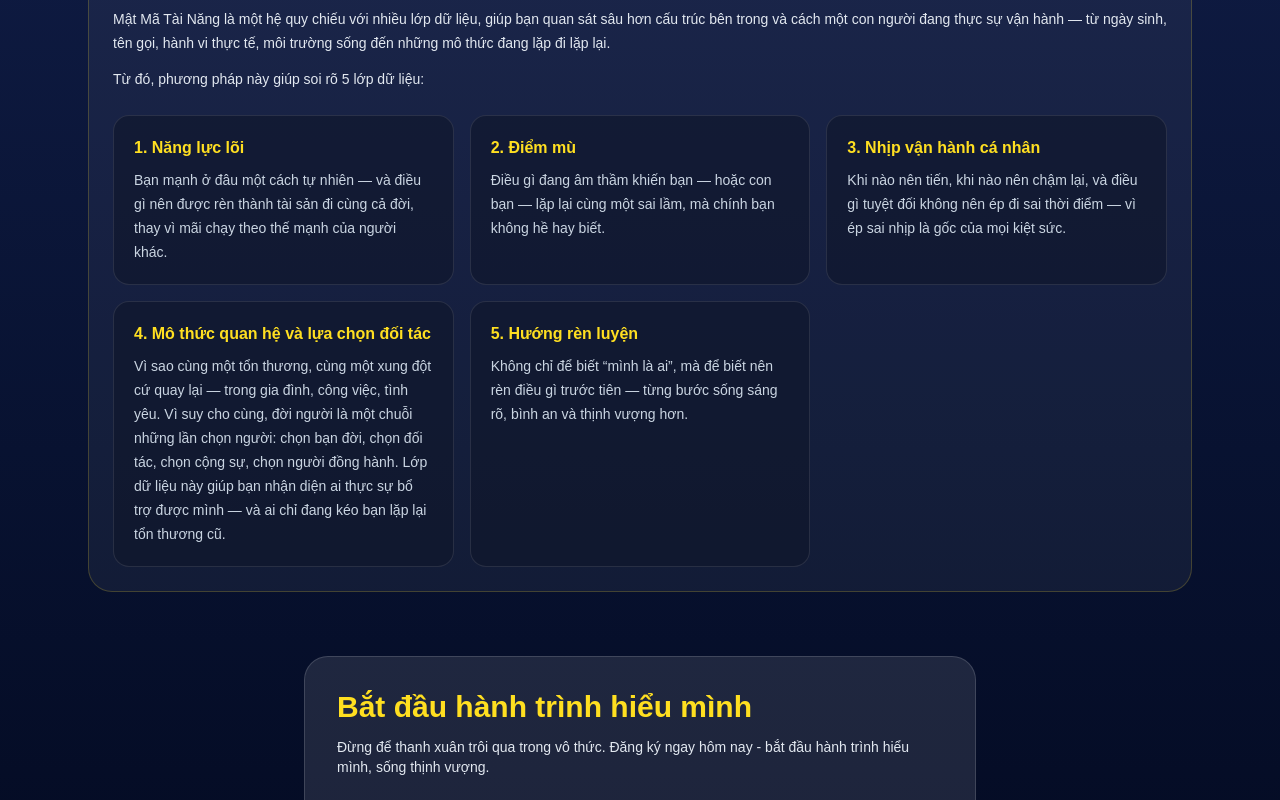
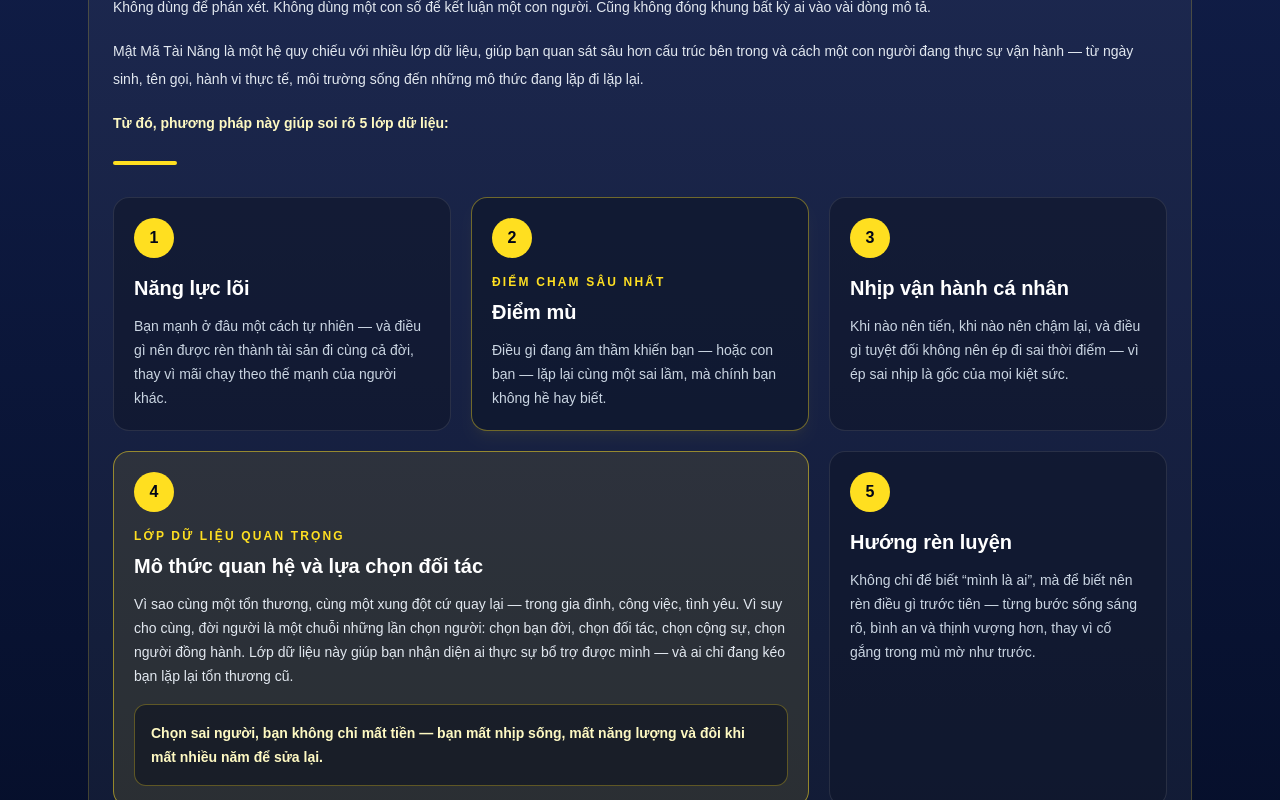
Before and after one commit to lanmatmathinhvuong-dot/mtmv, a Next.js app: page / in a window 1280 px wide. Shown: the part 2600-3400 px from the top of the page. Built offline with nearby package versions, Linux system fonts and the light colour scheme; no server answers.

Commit message:
nang cap giao dien module soi dieu gi

```diff
--- a/app/page.tsx
+++ b/app/page.tsx
@@ -219,60 +219,107 @@ setGhiChuDacBiet("");
     </p>
   </div>
 </section>
-     <section className="mt-16 rounded-3xl border border-yellow-300/20 bg-white/5 p-6 text-left">
+    <section className="mt-16 rounded-3xl border border-yellow-300/20 bg-white/5 p-6 text-left">
   <p className="text-sm font-bold uppercase tracking-[0.25em] text-yellow-300">
     MẬT MÃ TÀI NĂNG GIÚP BẠN SOI ĐIỀU GÌ?
   </p>
 
-  <h2 className="mt-3 text-3xl font-black text-white">
-    Không phán xét. Không đóng khung. Chỉ soi rõ cách một con người đang vận hành.
+  <h2 className="mt-3 max-w-4xl text-3xl font-black leading-tight text-white md:text-4xl">
+    Không phán xét. Không đóng khung. Chỉ soi rõ cách{" "}
+    <span className="text-yellow-300">một con người</span> đang vận hành.
   </h2>
 
-  <div className="mt-4 space-y-3 text-sm leading-6 text-slate-200">
+  <div className="mt-5 max-w-5xl space-y-4 text-sm leading-7 text-slate-200">
     <p>
-      Không dùng để phán xét. Không dùng một con số để kết luận một con người. Cũng không đóng khung bất kỳ ai vào vài dòng mô tả.
+      Không dùng để phán xét. Không dùng một con số để kết luận một con người.
+      Cũng không đóng khung bất kỳ ai vào vài dòng mô tả.
     </p>
+
     <p>
-      Mật Mã Tài Năng là một hệ quy chiếu với nhiều lớp dữ liệu, giúp bạn quan sát sâu hơn cấu trúc bên trong và cách một con người đang thực sự vận hành — từ ngày sinh, tên gọi, hành vi thực tế, môi trường sống đến những mô thức đang lặp đi lặp lại.
+      Mật Mã Tài Năng là một hệ quy chiếu với nhiều lớp dữ liệu, giúp bạn quan
+      sát sâu hơn cấu trúc bên trong và cách một con người đang thực sự vận hành
+      — từ ngày sinh, tên gọi, hành vi thực tế, môi trường sống đến những mô
+      thức đang lặp đi lặp lại.
     </p>
-    <p>
+
+    <p className="font-semibold text-yellow-100">
       Từ đó, phương pháp này giúp soi rõ 5 lớp dữ liệu:
     </p>
   </div>
 
-  <div className="mt-6 grid gap-4 md:grid-cols-2 xl:grid-cols-3">
+  <div className="mt-6 h-1 w-16 rounded-full bg-yellow-300"></div>
+
+  <div className="mt-8 grid gap-5 md:grid-cols-2 xl:grid-cols-3">
     <div className="rounded-2xl border border-white/10 bg-slate-900/60 p-5">
-      <h3 className="font-bold text-yellow-300">1. Năng lực lõi</h3>
-      <p className="mt-2 text-sm leading-6 text-slate-300">
-        Bạn mạnh ở đâu một cách tự nhiên — và điều gì nên được rèn thành tài sản đi cùng cả đời, thay vì mãi chạy theo thế mạnh của người khác.
+      <div className="flex h-10 w-10 items-center justify-center rounded-full bg-yellow-300 font-black text-slate-950">
+        1
+      </div>
+      <h3 className="mt-4 text-xl font-black text-white">Năng lực lõi</h3>
+      <p className="mt-3 text-sm leading-6 text-slate-300">
+        Bạn mạnh ở đâu một cách tự nhiên — và điều gì nên được rèn thành tài
+        sản đi cùng cả đời, thay vì mãi chạy theo thế mạnh của người khác.
+      </p>
+    </div>
+
+    <div className="rounded-2xl border border-yellow-300/40 bg-slate-900/70 p-5 shadow-lg shadow-yellow-300/5">
+      <div className="flex h-10 w-10 items-center justify-center rounded-full bg-yellow-300 font-black text-slate-950">
+        2
+      </div>
+      <p className="mt-4 text-xs font-bold uppercase tracking-[0.18em] text-yellow-300">
+        Điểm chạm sâu nhất
+      </p>
+      <h3 className="mt-2 text-xl font-black text-white">Điểm mù</h3>
+      <p className="mt-3 text-sm leading-6 text-slate-300">
+        Điều gì đang âm thầm khiến bạn — hoặc con bạn — lặp lại cùng một sai
+        lầm, mà chính bạn không hề hay biết.
       </p>
     </div>
 
     <div className="rounded-2xl border border-white/10 bg-slate-900/60 p-5">
-      <h3 className="font-bold text-yellow-300">2. Điểm mù</h3>
-      <p className="mt-2 text-sm leading-6 text-slate-300">
-        Điều gì đang âm thầm khiến bạn — hoặc con bạn — lặp lại cùng một sai lầm, mà chính bạn không hề hay biết.
+      <div className="flex h-10 w-10 items-center justify-center rounded-full bg-yellow-300 font-black text-slate-950">
+        3
+      </div>
+      <h3 className="mt-4 text-xl font-black text-white">
+        Nhịp vận hành cá nhân
+      </h3>
+      <p className="mt-3 text-sm leading-6 text-slate-300">
+        Khi nào nên tiến, khi nào nên chậm lại, và điều gì tuyệt đối không nên
+        ép đi sai thời điểm — vì ép sai nhịp là gốc của mọi kiệt sức.
+      </p>
+    </div>
+
+    <div className="rounded-2xl border border-yellow-300/50 bg-yellow-300/10 p-5 md:col-span-2">
+      <div className="flex h-10 w-10 items-center justify-center rounded-full bg-yellow-300 font-black text-slate-950">
+        4
+      </div>
+      <p className="mt-4 text-xs font-bold uppercase tracking-[0.18em] text-yellow-300">
+        Lớp dữ liệu quan trọng
+      </p>
+      <h3 className="mt-2 text-xl font-black text-white">
+        Mô thức quan hệ và lựa chọn đối tác
+      </h3>
+      <p className="mt-3 text-sm leading-6 text-slate-200">
+        Vì sao cùng một tổn thương, cùng một xung đột cứ quay lại — trong gia
+        đình, công việc, tình yêu. Vì suy cho cùng, đời người là một chuỗi những
+        lần chọn người: chọn bạn đời, chọn đối tác, chọn cộng sự, chọn người
+        đồng hành. Lớp dữ liệu này giúp bạn nhận diện ai thực sự bổ trợ được
+        mình — và ai chỉ đang kéo bạn lặp lại tổn thương cũ.
+      </p>
+      <p className="mt-4 rounded-xl border border-yellow-300/30 bg-slate-950/40 p-4 text-sm font-semibold leading-6 text-yellow-100">
+        Chọn sai người, bạn không chỉ mất tiền — bạn mất nhịp sống, mất năng
+        lượng và đôi khi mất nhiều năm để sửa lại.
       </p>
     </div>
 
     <div className="rounded-2xl border border-white/10 bg-slate-900/60 p-5">
-      <h3 className="font-bold text-yellow-300">3. Nhịp vận hành cá nhân</h3>
-      <p className="mt-2 text-sm leading-6 text-slate-300">
-        Khi nào nên tiến, khi nào nên chậm lại, và điều gì tuyệt đối không nên ép đi sai thời điểm — vì ép sai nhịp là gốc của mọi kiệt sức.
-      </p>
-    </div>
-
-    <div className="rounded-2xl border border-white/10 bg-slate-900/60 p-5">
-      <h3 className="font-bold text-yellow-300">4. Mô thức quan hệ và lựa chọn đối tác</h3>
-      <p className="mt-2 text-sm leading-6 text-slate-300">
-        Vì sao cùng một tổn thương, cùng một xung đột cứ quay lại — trong gia đình, công việc, tình yêu. Vì suy cho cùng, đời người là một chuỗi những lần chọn người: chọn bạn đời, chọn đối tác, chọn cộng sự, chọn người đồng hành. Lớp dữ liệu này giúp bạn nhận diện ai thực sự bổ trợ được mình — và ai chỉ đang kéo bạn lặp lại tổn thương cũ.
-      </p>
-    </div>
-
-    <div className="rounded-2xl border border-white/10 bg-slate-900/60 p-5">
-      <h3 className="font-bold text-yellow-300">5. Hướng rèn luyện</h3>
-      <p className="mt-2 text-sm leading-6 text-slate-300">
-        Không chỉ để biết “mình là ai”, mà để biết nên rèn điều gì trước tiên — từng bước sống sáng rõ, bình an và thịnh vượng hơn.
+      <div className="flex h-10 w-10 items-center justify-center rounded-full bg-yellow-300 font-black text-slate-950">
+        5
+      </div>
+      <h3 className="mt-4 text-xl font-black text-white">Hướng rèn luyện</h3>
+      <p className="mt-3 text-sm leading-6 text-slate-300">
+        Không chỉ để biết “mình là ai”, mà để biết nên rèn điều gì trước tiên —
+        từng bước sống sáng rõ, bình an và thịnh vượng hơn, thay vì cố gắng
+        trong mù mờ như trước.
       </p>
     </div>
   </div>
```
